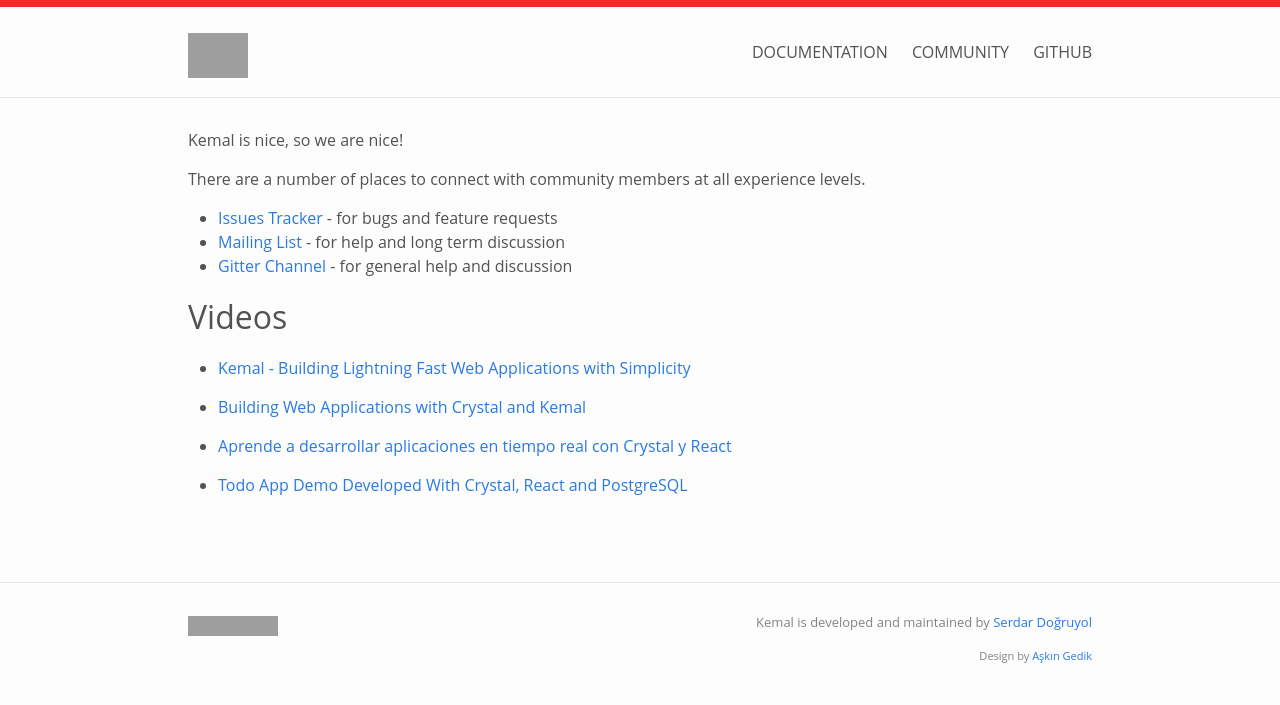
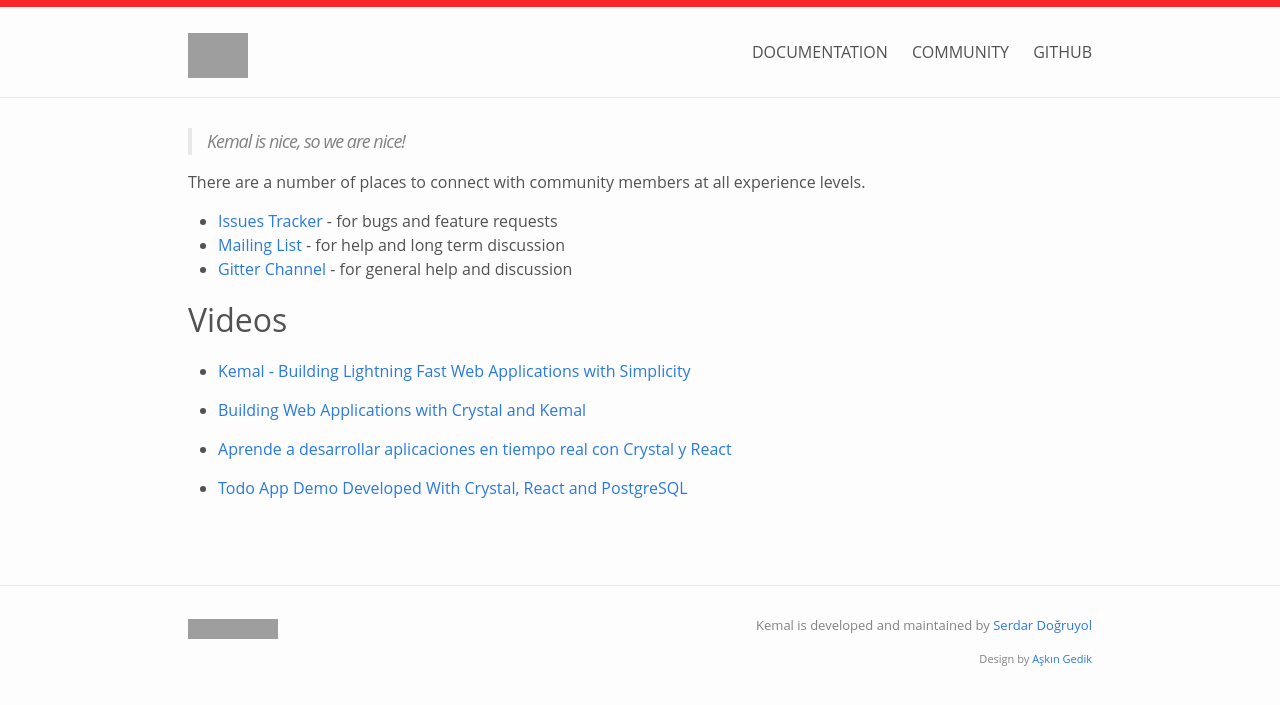
Before and after one commit to kemalcr/kemal, a Jekyll site: the page built from community.md, in a window 1280 px wide. Shown: the top 705 px of the page. Built offline with Jekyll 4.4.1, drawn with Linux system fonts in a browser that asks for light colours; grey boxes are pictures that could not be loaded.

```diff
--- a/community.md
+++ b/community.md
@@ -2,7 +2,7 @@
 layout: default
 ---
 
-Kemal is nice, so we are nice!
+> Kemal is nice, so we are nice!
 
 There are a number of places to connect with community members at all experience levels.
 
```
